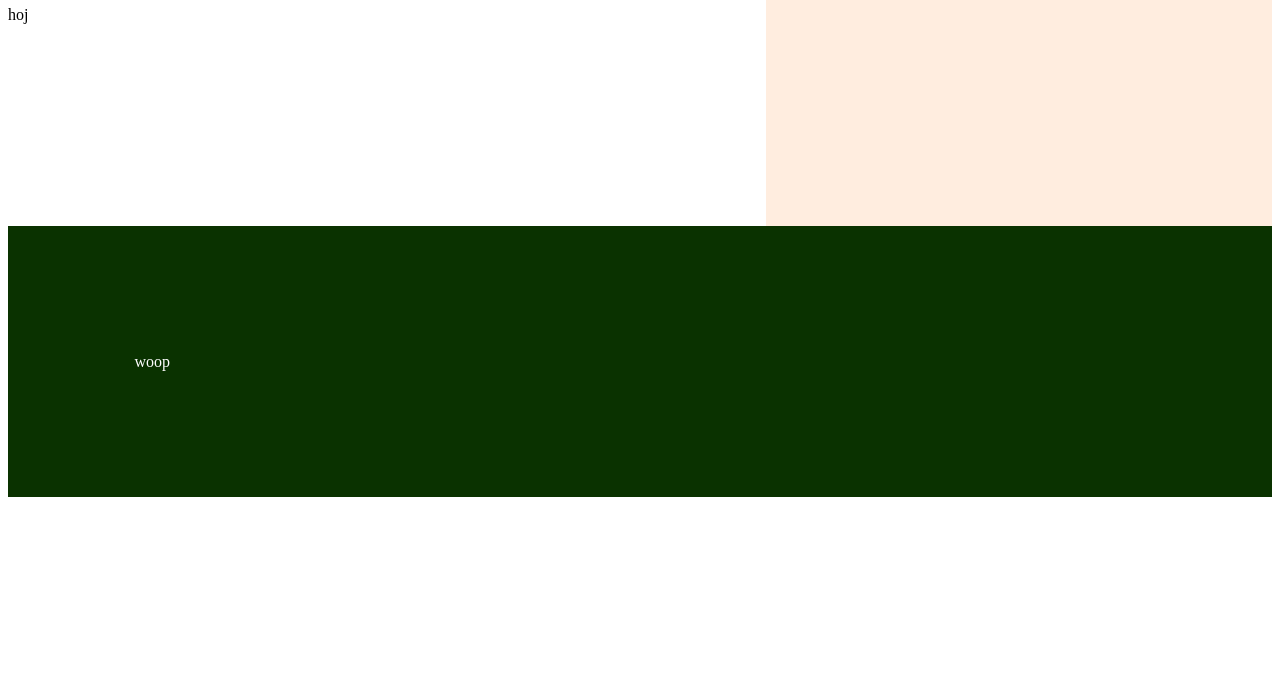
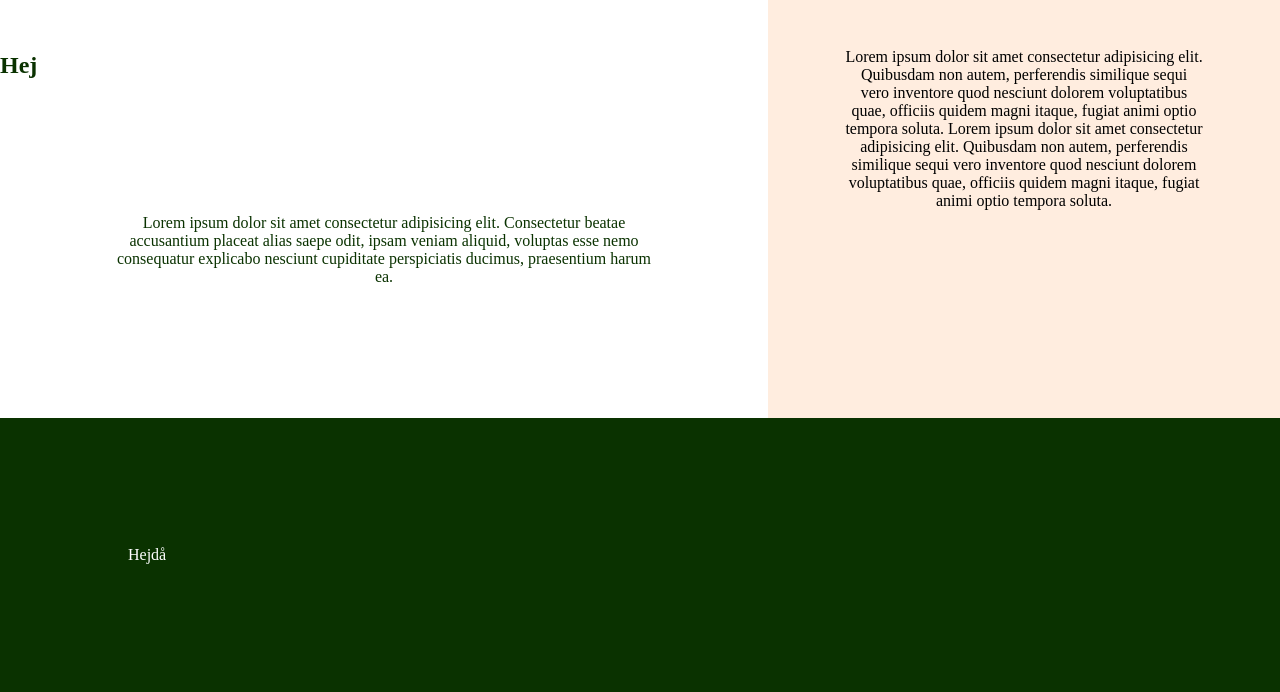
Before and after one commit to IdaLindgrn/FirstPortfolio, a plain HTML site: page index.html in a window 1280 px wide. Shown: the part 713-1405 px from the top of the page. Before the commit the page ends 1218 px from the top, so only its background shows below. Drawn offline with Linux system fonts and the light colour scheme.

Commit message:
third commit

```diff
--- a/index.html
+++ b/index.html
@@ -8,16 +8,33 @@
     <title>Document</title>
   </head>
   <body>
-    <header><p>Ida Lindgren</p></header>
+    <header><h1>Ida Lindgren</h1></header>
     <nav></nav>
     <div class="container">
       <main>
-        <h1>Hej</h1>
-        <article>hoj</article>
+        <h2>Hej</h2>
+        <article>
+          <p>
+            Lorem ipsum dolor sit amet consectetur adipisicing elit. Consectetur
+            beatae accusantium placeat alias saepe odit, ipsam veniam aliquid,
+            voluptas esse nemo consequatur explicabo nesciunt cupiditate
+            perspiciatis ducimus, praesentium harum ea.
+          </p>
+        </article>
       </main>
-      <aside>hej</aside>
+      <aside>
+        <p>
+          Lorem ipsum dolor sit amet consectetur adipisicing elit. Quibusdam non
+          autem, perferendis similique sequi vero inventore quod nesciunt
+          dolorem voluptatibus quae, officiis quidem magni itaque, fugiat animi
+          optio tempora soluta. Lorem ipsum dolor sit amet consectetur
+          adipisicing elit. Quibusdam non autem, perferendis similique sequi
+          vero inventore quod nesciunt dolorem voluptatibus quae, officiis
+          quidem magni itaque, fugiat animi optio tempora soluta.
+        </p>
+      </aside>
     </div>
 
-    <footer>woop</footer>
+    <footer>Hejdå</footer>
   </body>
 </html>
--- a/style.css
+++ b/style.css
@@ -1,3 +1,7 @@
+body {
+    margin: 0;
+}
+
 header {
     padding: 3%;
     background-color: #FFEDDF;
@@ -13,19 +17,29 @@ nav {
 .container {
     display: flex;
     flex-direction: column;
-    align-content: center;
 
 }
 
+h2 {
+    padding-top: 10%;
+}
+
+p {
+    padding: 15%;
+    text-align: center;
+}
+
+
 main {
 background-color: white;
-height: 300px;
+color: #0A3200;
+
 width: 60%;
 }
 
 aside {
 background-color: #FFEDDF;
-height: 300px;
+
 width: 40%;
 }
 
```
